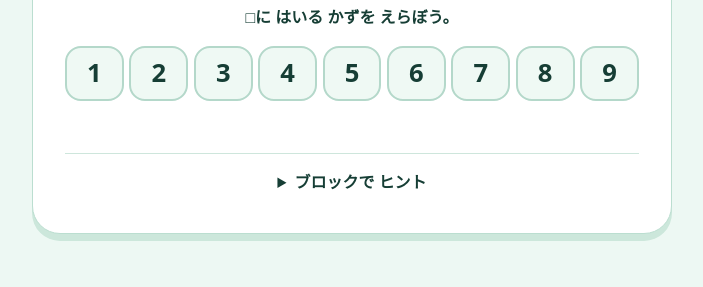
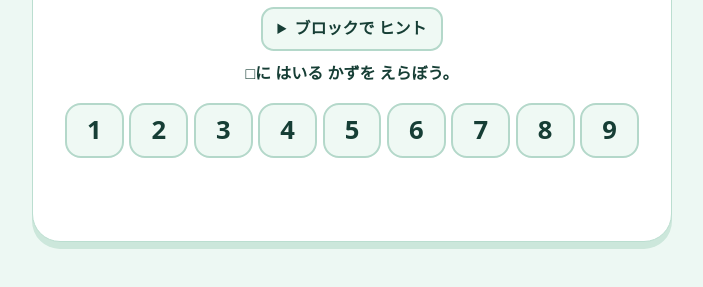
Before and after one commit to souka-ict/classroom-apps, a plain HTML site: page hikizan-blocks/index.html in a window 1280 px wide. Both pictures are taken after a click on the button "れんしゅう". Shown: the part 339-626 px from the top of the page, without its empty margins (288-991 px from the left). Drawn offline with Linux system fonts and the light colour scheme.

Commit message:
Make the block hint easy to find above the answer keypad

```diff
--- a/hikizan-blocks/index.html
+++ b/hikizan-blocks/index.html
@@ -32,8 +32,8 @@ button:disabled{cursor:default;opacity:.55}
 #records div:first-child{background:#eff9f4;border-radius:.75rem;color:#12644e}
 #records dd{margin:0;text-align:right}
 #feedback{min-height:2em;margin:.6rem 0;color:#1c5e4b}
-details{border-top:1px solid #cee6dc;padding-top:.75rem}
-summary{cursor:pointer;width:fit-content;margin:auto;padding:.3rem .6rem}
+details{margin:.65rem 0}
+summary{cursor:pointer;width:fit-content;margin:auto;padding:.45rem .9rem;border:2px solid #b4d8ca;border-radius:.8rem;background:#eff9f4}
 #blocks{display:grid;grid-template-columns:repeat(2,minmax(0,14rem));justify-content:center;align-items:start;gap:.55rem;margin:.85rem auto}
 #blocks .group{width:100%}
 #source,#take{min-width:0}
@@ -69,10 +69,6 @@ button.block:disabled{opacity:1;cursor:default}
 <section id="game" hidden aria-label="もんだい">
 <div class="toolbar"><span id="progress"></span><button id="home">はじめに もどる</button></div>
 <h2 class="equation" id="equation" tabindex="-1"><span id="expression"></span> <span id="blank">？</span></h2>
-<p>□に はいる かずを えらぼう。</p>
-<div id="keys" role="group" aria-label="こたえを えらぶ"></div>
-<p id="feedback" role="status"></p>
-<button id="next" class="primary" hidden>つぎの もんだい</button>
 <details id="hint">
 <summary>ブロックで ヒント</summary>
 <div id="blocks">
@@ -89,6 +85,10 @@ button.block:disabled{opacity:1;cursor:default}
 <p id="hintText" aria-live="polite"></p>
 <button id="resetBlocks" disabled>ぜんぶ もどす</button>
 </details>
+<p>□に はいる かずを えらぼう。</p>
+<div id="keys" role="group" aria-label="こたえを えらぶ"></div>
+<p id="feedback" role="status"></p>
+<button id="next" class="primary" hidden>つぎの もんだい</button>
 </section>
 <section id="result" hidden>
 <h2 id="resultTitle" tabindex="-1"></h2>
```
